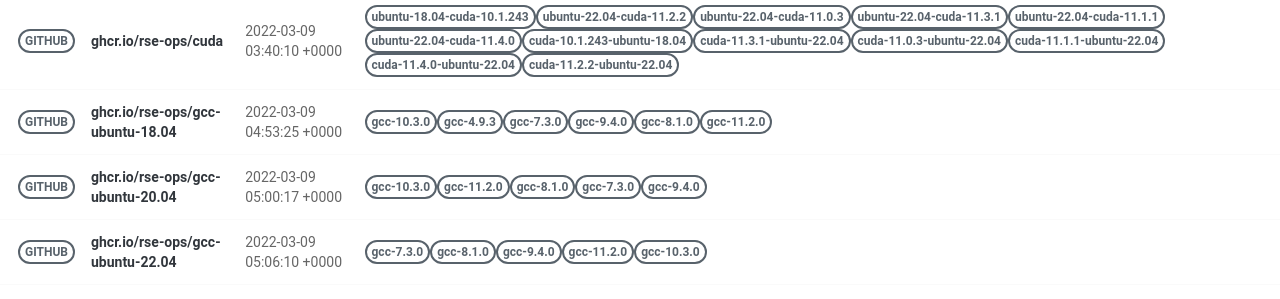
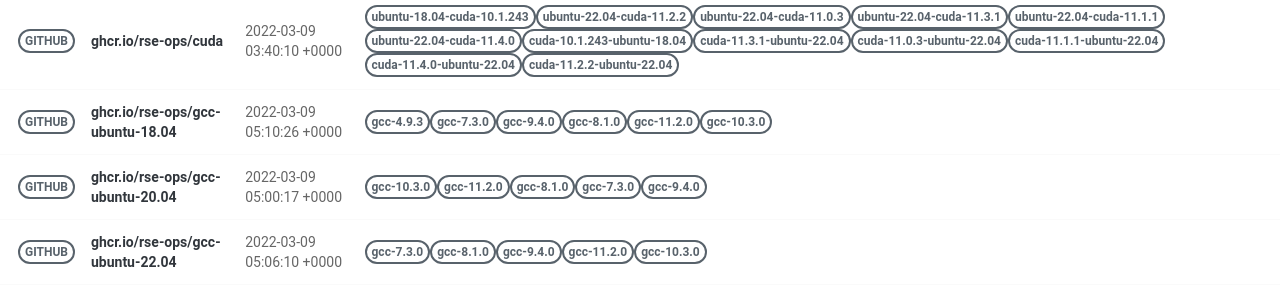
Before and after one commit to rse-ops/docker-images, a Jekyll site: the page built from pages/index.md, in a window 1280 px wide. Shown: the part 502-801 px from the top of the page. Built offline with Jekyll 4.4.1, drawn with Linux system fonts in a browser that asks for light colours; nearby versions of some CDN libraries.

Commit message:
Automated push to update library 2022-03-09

```diff
--- a/_library/ghcr.io-rse-ops-gcc-ubuntu-18.04.md
+++ b/_library/ghcr.io-rse-ops-gcc-ubuntu-18.04.md
@@ -1,14 +1,11 @@
 ---
 layout: container
 name: ghcr.io/rse-ops/gcc-ubuntu-18.04
-updated_at: 2022-03-09 04:53:25.336592
+updated_at: 2022-03-09 05:10:26.790449
 
 
 container_url: https://github.com/orgs/rse-ops/packages/container/package/gcc-ubuntu-18.04
 versions:
- - tag: gcc-10.3.0
-   dockerfile: https://github.com/rse-ops/docker-images/blob/main/ubuntu/gcc/Dockerfile
-   manifest: https://crane.ggcr.dev/manifest/ghcr.io/rse-ops/gcc-ubuntu-18.04:gcc-10.3.0
  - tag: gcc-4.9.3
    dockerfile: https://github.com/rse-ops/docker-images/blob/main/ubuntu/gcc/Dockerfile
    manifest: https://crane.ggcr.dev/manifest/ghcr.io/rse-ops/gcc-ubuntu-18.04:gcc-4.9.3
@@ -24,5 +21,8 @@ versions:
  - tag: gcc-11.2.0
    dockerfile: https://github.com/rse-ops/docker-images/blob/main/ubuntu/gcc/Dockerfile
    manifest: https://crane.ggcr.dev/manifest/ghcr.io/rse-ops/gcc-ubuntu-18.04:gcc-11.2.0
+ - tag: gcc-10.3.0
+   dockerfile: https://github.com/rse-ops/docker-images/blob/main/ubuntu/gcc/Dockerfile
+   manifest: https://crane.ggcr.dev/manifest/ghcr.io/rse-ops/gcc-ubuntu-18.04:gcc-10.3.0
 
 ---
```
